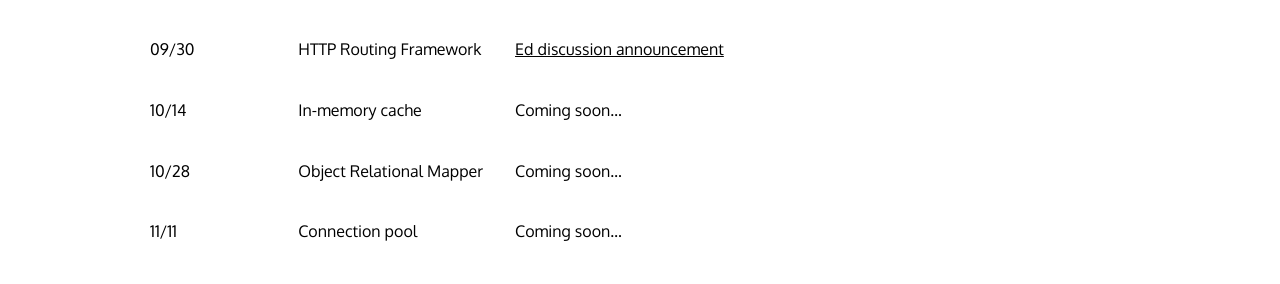
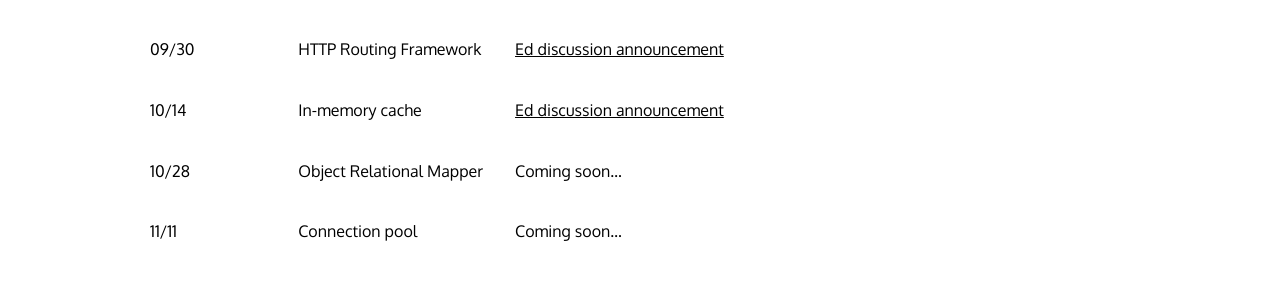
Before and after one commit to cos316/cos316-web, a Jekyll site: the page built from assignments.md, in a window 1280 px wide and 900 px high, scrolled down 694 px. Shown: the part 160-444 px from the top of the window. Built offline with Jekyll 4.4.1, drawn with Linux system fonts in a browser that asks for light colours; nearby versions of some CDN libraries.

Commit message:
udpate assignment3 link

```diff
--- a/assignments.md
+++ b/assignments.md
@@ -39,7 +39,7 @@ your Dean or Director of Studies and with our approval.
 | (not for a grade)      | Virtual Machine          | [assignment0](https://github.com/cos316/COS316-Public/blob/master/assignments/assignment0/README.md)
 | 09/16                  | Socket programming       | [Ed discussion announcement](https://us.edstem.org/courses/2353/discussion/117978)
 | 09/30                  | HTTP Routing Framework   | [Ed discussion announcement](https://us.edstem.org/courses/2353/discussion/126485)
-| 10/14                  | In-memory cache          | Coming soon...
+| 10/14                  | In-memory cache          | [Ed discussion announcement](https://us.edstem.org/courses/2353/discussion/138959)
 | 10/28                  | Object Relational Mapper | Coming soon...
 | 11/11                  | Connection pool          | Coming soon...
 | 11/25                  | Access control           | Coming soon...
```
